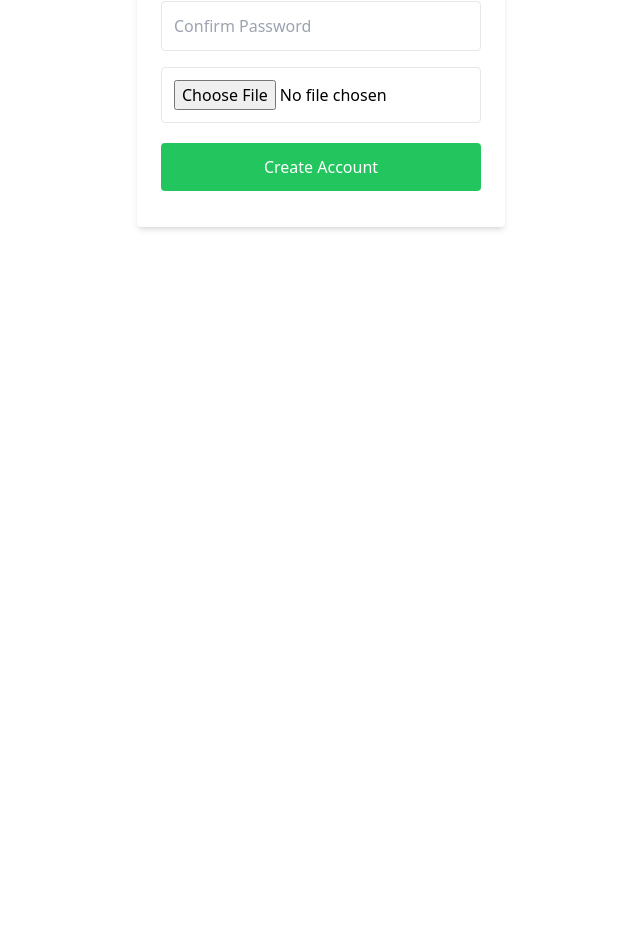
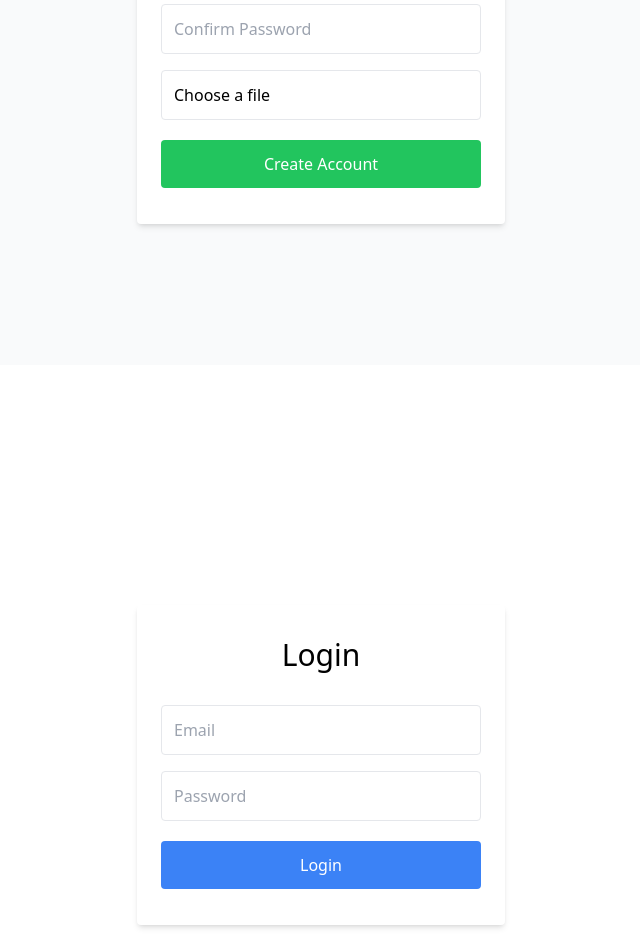
Before and after one commit to vaibhav123-dev/Fitness_Explore_Client, a React (Vite) app: page /login in a window 1280 px wide. Shown: the part 435-1387 px from the top of the page, without its empty margins (319-959 px from the left). Before the commit the page ends 800 px from the top, so only its background shows below. Built offline with nearby package versions, Linux system fonts and the light colour scheme.

Commit message:
login page done and also updated toast notification

```diff
--- a/src/App.jsx
+++ b/src/App.jsx
@@ -1,11 +1,15 @@
 import { Navbar } from "./components/Navbar";
+import { Toaster } from "./components/Toaster";
+import { Login } from "./pages/Login";
 import { Signup } from "./pages/Signup";
 
 function App() {
   return (
     <>
       {/* <Navbar /> */}
-    <Signup/>
+      <Signup />
+      <Login />
+      <Toaster />
     </>
   );
 }
--- a/src/components/ToastService.jsx
+++ /dev/null
@@ -1,41 +0,0 @@
-import { toast, ToastContainer } from "react-toastify";
-import "react-toastify/dist/ReactToastify.css";
-
-// Configure global settings for ToastContainer
-const ToastService = {
-  setup: () => {
-    return (
-      <ToastContainer
-        position="top-right"
-        autoClose={3000}
-        hideProgressBar={false}
-        newestOnTop={false}
-        closeOnClick
-        rtl={false}
-        pauseOnFocusLoss
-        draggable
-        pauseOnHover
-        theme="colored"
-      ></ToastContainer>
-    );
-  },
-
-  notify: (message, type = "success") => {
-    switch (type) {
-      case "success":
-        toast.success(message);
-        break;
-      case "error":
-        toast.error(message);
-        break;
-      case "warning":
-        toast.warning(message);
-        break;
-      default:
-        toast.info(message);
-        break;
-    }
-  },
-};
-
-export default ToastService;
--- /dev/null
+++ b/src/components/Toaster.jsx
@@ -0,0 +1,21 @@
+import React from "react";
+import { Bounce, Flip, Slide, ToastContainer, Zoom, toast } from "react-toastify";
+import "react-toastify/dist/ReactToastify.css";
+
+export const Toaster = () => {
+  return (
+    <ToastContainer
+      position="top-right"
+      autoClose={3000}
+      hideProgressBar={true}
+      newestOnTop={false}
+      closeOnClick
+      rtl={false}
+      pauseOnFocusLoss
+      draggable
+      pauseOnHover
+      theme="colored"
+      transition={Zoom}
+    />
+  );
+};
--- a/src/pages/Login.jsx
+++ b/src/pages/Login.jsx
@@ -1,3 +1,64 @@
+import React, { useState } from "react";
+import { toast } from "react-toastify";
+
 export const Login = () => {
-  return <div>Login</div>;
+  const [formData, setFormData] = useState({
+    email: "",
+    password: "",
+  });
+
+  const handleChange = (e) => {
+    const { name, value } = e.target;
+    setFormData({
+      ...formData,
+      [name]: value,
+    });
+  };
+
+  const handleSubmit = (e) => {
+    e.preventDefault();
+    if (formData.email === "" || formData.password === "") {
+      toast.warning("Please fill in all fields");
+      return;
+    }
+
+    setFormData({
+      email: "",
+      password: "",
+    });
+
+    toast.success("Login successful");
+  };
+
+  return (
+    <div className="bg-grey-lighter min-h-screen flex flex-col">
+      <div className="container max-w-sm mx-auto flex-1 flex flex-col items-center justify-center px-2">
+        <div className="bg-white px-6 py-8 rounded shadow-md text-black w-full">
+          <h1 className="mb-8 text-3xl text-center">Login</h1>
+          <input
+            type="text"
+            className="block border border-grey-light w-full p-3 rounded mb-4"
+            name="email"
+            placeholder="Email"
+            value={formData.email}
+            onChange={handleChange}
+          />
+          <input
+            type="password"
+            className="block border border-grey-light w-full p-3 rounded mb-4"
+            name="password"
+            placeholder="Password"
+            value={formData.password}
+            onChange={handleChange}
+          />
+          <button
+            className="w-full text-center py-3 rounded bg-blue-500 text-white hover:bg-blue-700 focus:outline-none my-1"
+            onClick={handleSubmit}
+          >
+            Login
+          </button>
+        </div>
+      </div>
+    </div>
+  );
 };
--- a/src/pages/Signup.jsx
+++ b/src/pages/Signup.jsx
@@ -1,5 +1,6 @@
 import React, { useState } from "react";
-import ToastService from "../components/ToastService"; // Adjust the path to match your actual file location
+import { toast } from "react-toastify";
+import { passwordsMatch, validateEmail } from "../services/common";
 
 export const Signup = () => {
   const [formData, setFormData] = useState({
@@ -26,31 +27,19 @@ export const Signup = () => {
     });
   };
 
-  const validateEmail = (email) => {
-    // Regular expression for email validation
-    const re = /^[^\s@]+@[^\s@]+\.[^\s@]+$/;
-    return re.test(email);
-  };
-
-  const passwordsMatch = () => {
-    return formData.password === formData.confirm_password;
-  };
-
   const handleSubmit = (e) => {
     e.preventDefault();
     if (!validateEmail(formData.email)) {
-      ToastService.notify("Please enter a valid email address", "warning");
-      return;
+      return toast.error("Invalid Email Address");
     }
-    if (!passwordsMatch()) {
-      ToastService.notify("Passwords do not match", "warning");
-      return;
+    if (!passwordsMatch(formData)) {
+      return toast.error("Passward not match");
     }
-    // Here you can proceed with form submission or other actions
+    toast.success("Signup successful");
   };
 
   return (
-    <div className="bg-grey-lighter min-h-screen flex flex-col">
+    <div className="bg-gray-50 min-h-screen flex flex-col">
       <div className="container max-w-sm mx-auto flex-1 flex flex-col items-center justify-center px-2">
         <div className="bg-white px-6 py-8 rounded shadow-md text-black w-full">
           <h1 className="mb-8 text-3xl text-center">Sign up</h1>
@@ -88,10 +77,18 @@ export const Signup = () => {
           />
           <input
             type="file"
-            className="block border border-grey-light w-full p-3 rounded mb-4"
+            className="hidden"
+            id="customFileInput"
             name="photo"
             onChange={handlePhotoChange}
           />
+          <label
+            htmlFor="customFileInput"
+            className="block border border-grey-light w-full p-3 rounded mb-4 cursor-pointer"
+          >
+            Choose a file
+          </label>
+
           <button
             className="w-full text-center py-3 rounded bg-green-500 text-white hover:bg-green-700 focus:outline-none my-1"
             onClick={handleSubmit}
@@ -100,7 +97,6 @@ export const Signup = () => {
           </button>
         </div>
       </div>
-      {ToastService.setup()} {/* Render ToastContainer */}
     </div>
   );
 };
--- /dev/null
+++ b/src/services/common.js
@@ -0,0 +1,13 @@
+import { emailValidation } from "../constants";
+
+const validateEmail = (email) => {
+  // Regular expression for email validation
+  const re = emailValidation;
+  return re.test(email);
+};
+
+const passwordsMatch = (formData) => {
+  return formData.password === formData.confirm_password;
+};
+
+export { validateEmail, passwordsMatch };
```
